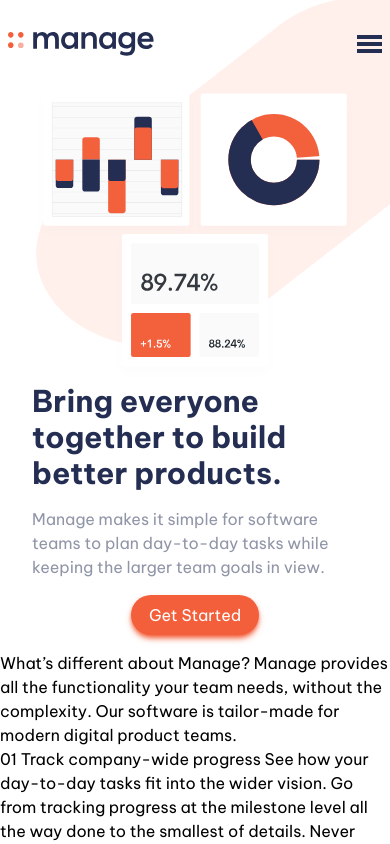
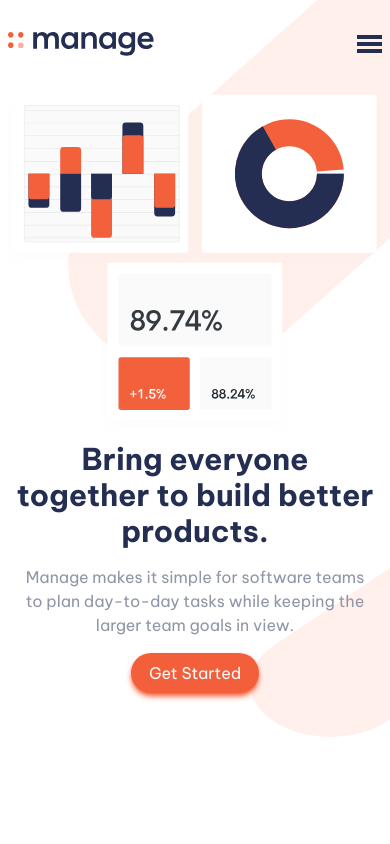
Before and after one commit to FevenSeyfu/manage-landing-page, a React (Vite) app: page / in a window 390 px wide. Shown: the top 844 px of the page. Built offline with nearby package versions, Linux system fonts and the light colour scheme.

Commit message:
fix padding for home tablet

```diff
--- a/src/components/Home.jsx
+++ b/src/components/Home.jsx
@@ -5,11 +5,11 @@
   return (
     <div
       name="home"
-      className="bg-[url('/src/assets/images/bg-tablet-pattern.svg')] h-full w-full bg-no-repeat lg:bg-auto lg:bg-[right_-12rem_bottom_4rem]  bg-[length:450px_350px] bg-[right_-6rem_bottom_18rem] mb-4"
+      className="bg-[url('/src/assets/images/bg-tablet-pattern.svg')] h-full w-full bg-no-repeat mb-24 md:mb-1 lg:bg-auto lg:bg-[right_-12rem_bottom_4rem]  bg-[length:450px_400px] bg-[right_-8rem_bottom_24rem]"
     >
       <Navbar />
-      <div className="flex flex-col-reverse justify-center items-center  px-8 md:flex-row md:justify-evenly  md:px-40 md:py-10">
-        <div className="flex flex-col items-center gap-4 md:w-3/5 md:gap-8 text-left">
+      <div className="flex flex-col-reverse justify-center items-center  md:flex-row md:justify-evenly md:px-40 md:py-10">
+        <div className="flex flex-col items-center gap-4 px-4 pb-16 text-center bg-[url('/src/assets/images/bg-tablet-pattern.svg')] bg-no-repeat w-full bg-[length:300px_200px] bg-[right_-10rem_top_6rem] md:text-left md:items-start md:bg-none md:w-3/5 md:gap-8">
           <h1 className="font-bold text-3xl md:text-5xl text-primary-dark-blue"> Bring everyone together to build better products.</h1>
           <p className="text-neutral-grayish-blue font-light text-md md:pr-36">
             Manage makes it simple for software teams to plan day-to-day tasks
```
